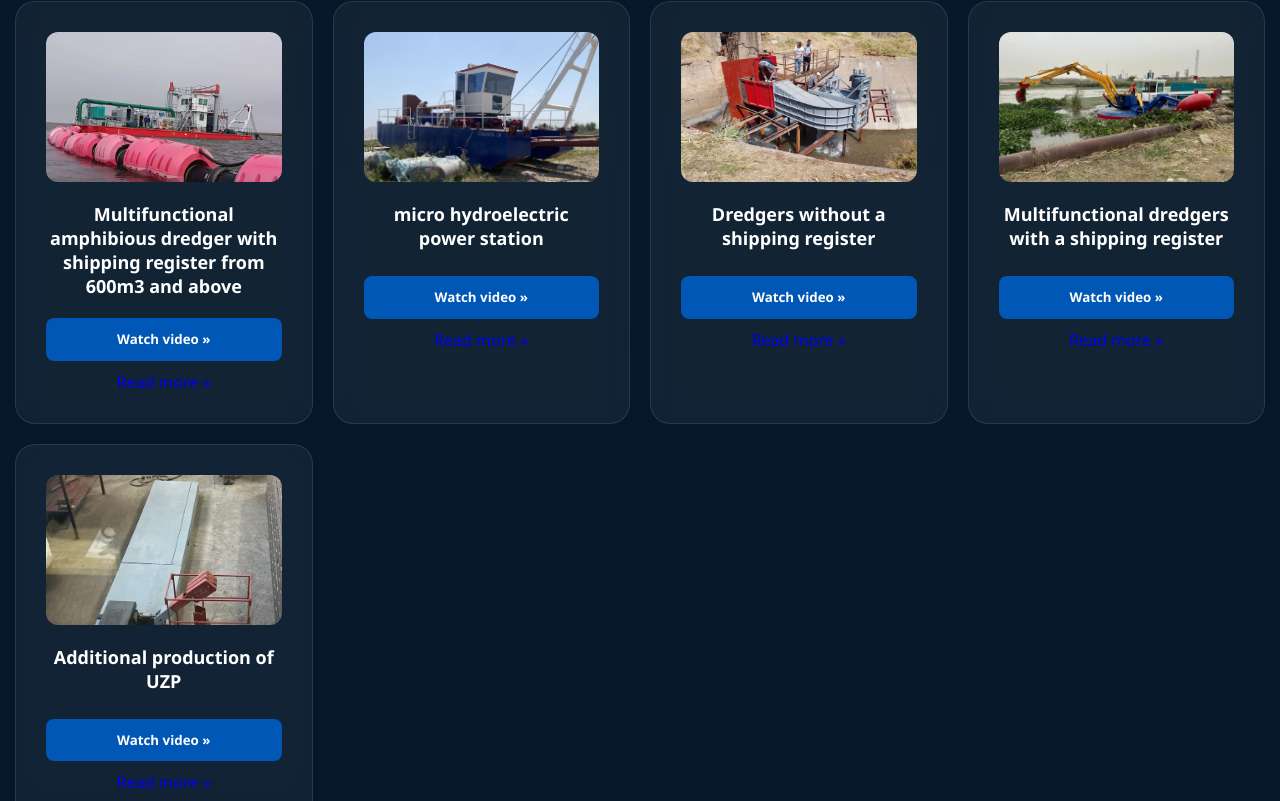
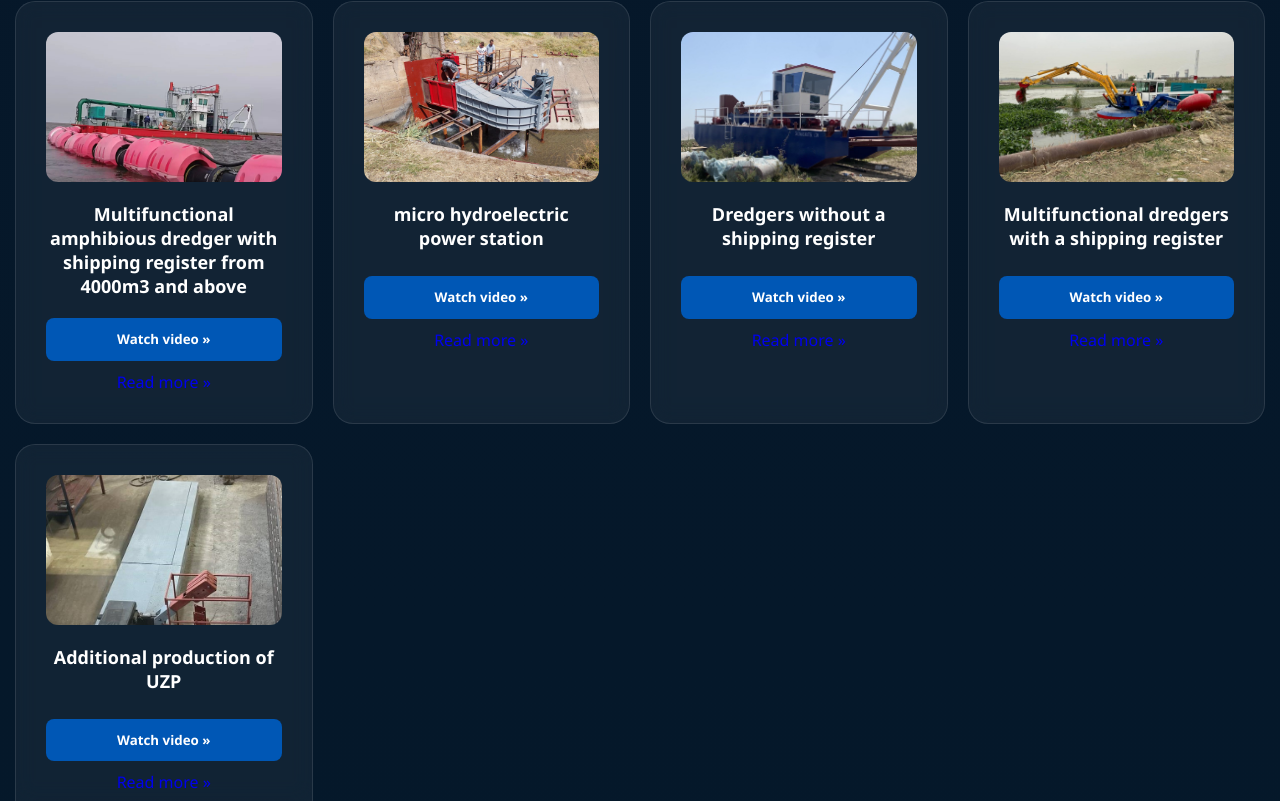
Before and after one commit to JDiHapaleoN/Dredmark, a React (Vite) app: page / in a window 1280 px wide. Shown: the part 3127-3928 px from the top of the page. Built offline with nearby package versions, Linux system fonts and the light colour scheme; no server answers.

Commit message:
fix: swap Micro GES and Dredger photos, update capacity text to 4000m3

```diff
--- a/src/components/HomeMain/ProductCategories.jsx
+++ b/src/components/HomeMain/ProductCategories.jsx
@@ -31,7 +31,7 @@ const ProductCategories = ({
             ModalComp: Modal4
         },
         {
-            img: mainEndCard3,
+            img: mainEndCard2,
             text: t("homeText4Card2"),
             modal: modals.m3,
             open: handlers.o3,
@@ -40,7 +40,7 @@ const ProductCategories = ({
             ModalComp: Modal3
         },
         {
-            img: mainEndCard2,
+            img: mainEndCard3,
             text: t("homeText4Card3"),
             modal: modals.m,
             open: handlers.o,
--- a/src/i18n.js
+++ b/src/i18n.js
@@ -33,7 +33,7 @@ const resources = {
         "БОЛЕЕ 20лет успешной работы на рынке СНГ и ближайшем зарубежье",
       homeText3Link: "Смотреть видео примера проекта",
       homeText4: "Производство земснарядов",
-      homeText4Card1: "Многофункциональный земснаряд амфибия с регистром судоходства от 600м3 и выше",
+      homeText4Card1: "Многофункциональный земснаряд амфибия с регистром судоходства от 4000м3 и выше",
       homeText4Card2: "Микро ГЭС",
       homeText4Card3: "Земснаряды без регистра судоходства",
       homeText4Card4: "Многофункциональные земснаряды с регистром судоходства",
@@ -387,7 +387,7 @@ const resources = {
         "MORE THAN 20 years of successful work in the CIS market and neighboring countries",
       homeText3Link: "Watch a video of an example project",
       homeText4: "Dredger production",
-      homeText4Card1: "Multifunctional amphibious dredger with shipping register from 600m3 and above",
+      homeText4Card1: "Multifunctional amphibious dredger with shipping register from 4000m3 and above",
       homeText4Card2: "micro hydroelectric power station",
       homeText4Card3: "Dredgers without a shipping register",
       homeText4Card4: "Multifunctional dredgers with a shipping register",
@@ -746,7 +746,7 @@ const resources = {
         "MDH va qo'shni mamlakatlar bozorida 20 yildan ortiq muvaffaqiyatli ish",
       homeText3Link: "Loyihaning namunaviy videosini tomosha qiling",
       homeText4: "Dredger ishlab chiqarish",
-      homeText4Card1: "Kema registri bilan 600 m3 va undan yuqori ko'p funksiyali amfibiya zemsnaryadi",
+      homeText4Card1: "Kema registri bilan 4000 m3 va undan yuqori ko'p funksiyali amfibiya zemsnaryadi",
       homeText4Card2: "mikro gidroelektr stansiyasi",
       homeText4Card3: "Yuk tashish reestriga ega bo'lmagan dredgerlar",
       homeText4Card4: "Ko'p funksiyali yuk tashish reestriga ega bo'lgan dredgerlar",
```
